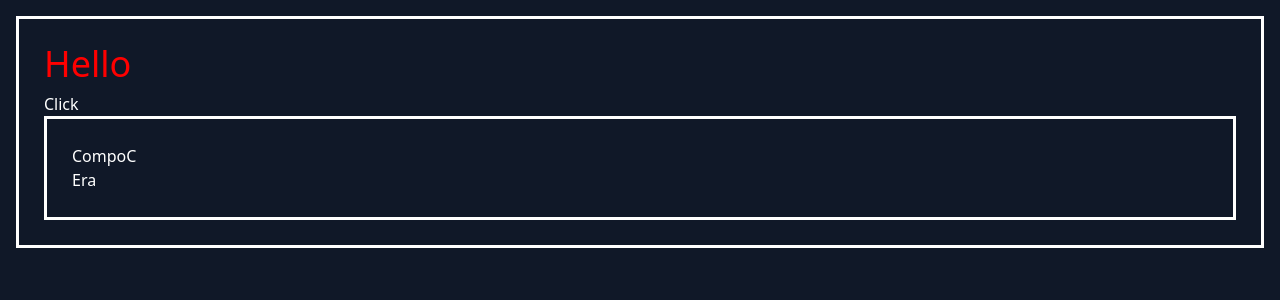
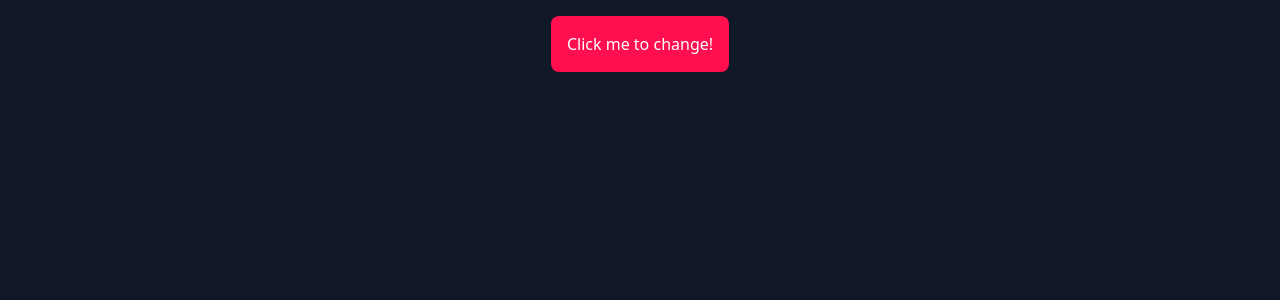
Before and after one commit to Eran2001/react-course, a React (Vite) app: page / in a window 1280 px wide. Shown: the top 300 px of the page. Built offline with nearby package versions, Linux system fonts and the light colour scheme.

Commit message:
add new codes

```diff
--- a/src/CompoA.jsx
+++ b/src/CompoA.jsx
@@ -1,35 +1,43 @@
-import { useState, createContext, useEffect, useRef } from "react";
-import CompoC from "./CompoC";
-
-export const NameContext = createContext();
+import { useState, useEffect, useRef } from "react";
 
 const CompoA = () => {
-  const [name] = useState("Era");
-  const colorRef = useRef(null);
+  const divRef = useRef(null);
+  const [isClicked, setIsClicked] = useState(false);
 
   useEffect(() => {
     const keyPress = (event) => console.log(`Key pressed: ${event.key}`);
     window.addEventListener("keypress", keyPress);
 
-    if (colorRef.current) colorRef.current.style.color = "red";
+    if (divRef.current) {
+      divRef.current.style.transition = "all 0.7s ease";
+    }
 
     return () => {
       window.removeEventListener("keydown", keyPress);
     };
   }, []);
 
-  const handleColor = () => (colorRef.current.style.color = "yellow");
+  const handleClick = () => {
+    if (divRef.current) {
+      divRef.current.style.backgroundColor = isClicked ? "#ff0f4f" : "#fdc500";
+      divRef.current.style.color = isClicked ? "white" : "black";
+      divRef.current.textContent = isClicked
+        ? "Click me to change!"
+        : "Changed!";
+      setIsClicked(!isClicked);
+    }
+  };
 
   return (
-    <NameContext.Provider value={name}>
-      <div className="box">
-        <h1 ref={colorRef} className="text-4xl mb-2">
-          Hello
-        </h1>
-        <button onClick={handleColor}>Click</button>
-        <CompoC />
+    <div className="flex flex-col items-center gap-4">
+      <div
+        ref={divRef}
+        className="p-4 text-white bg-[#ff0f4f] rounded-lg cursor-pointer"
+        onClick={handleClick}
+      >
+        Click me to change!
       </div>
-    </NameContext.Provider>
+    </div>
   );
 };
 
```
